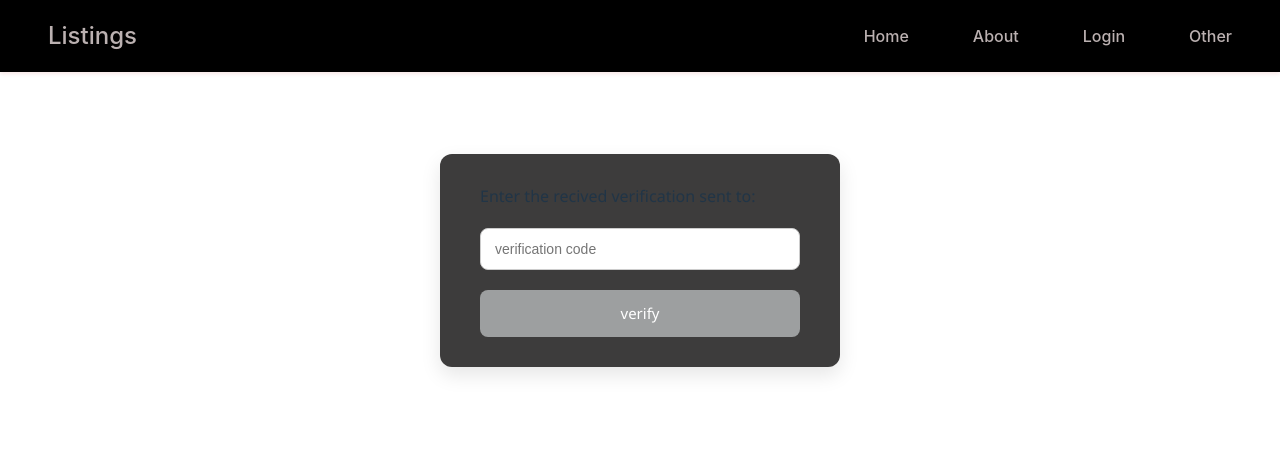
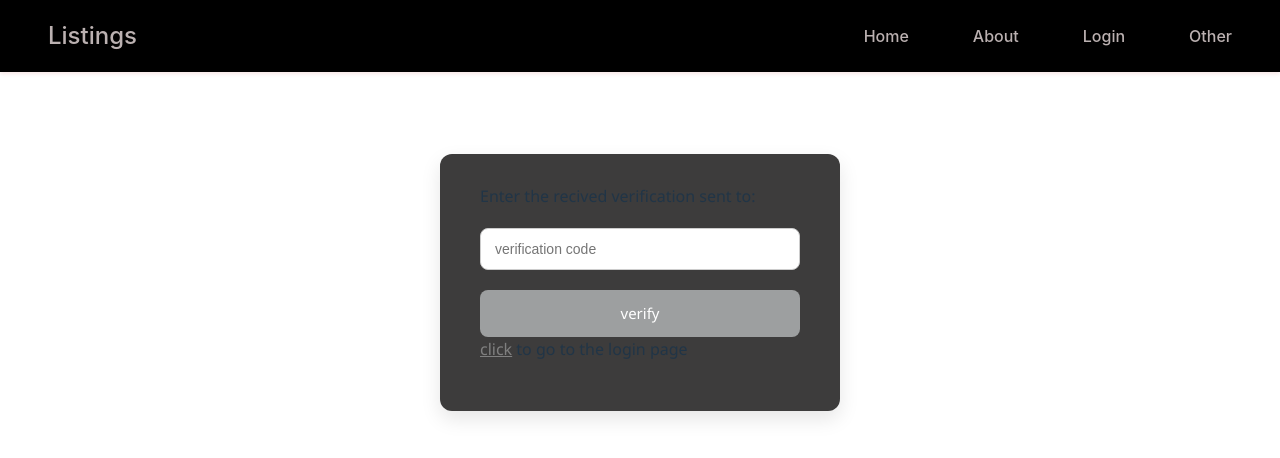
Before and after one commit to Gayuth-W/RentalApplication-frontend, a React (Vite) app: page /verify in a window 1280 px wide. Shown: the top 458 px of the page. Built offline with nearby package versions, Linux system fonts and the light colour scheme.

Commit message:
bug: fix the issues in the signup and verify pages

```diff
--- a/src/pages/Verify.jsx
+++ b/src/pages/Verify.jsx
@@ -6,7 +6,7 @@ import "../css/LoginSignup.css"
 
 function Verify(){
   const navigate=useNavigate();
-  const [code, setCode]=useState("");
+  const [verificationCode, setVerificationCode]=useState("");
   const [email, setEmail]=useState("");
 
   const handleVerify= async()=>{
@@ -16,6 +16,8 @@ function Verify(){
           verificationCode
         });
         alert("verified successfully!");
+        navigate("/login-signup")
+        console.log(response)
     }catch(err){
       console.log("error: "+err)
     }
@@ -32,13 +34,21 @@ function Verify(){
         {"Enter the recived verification sent to: "+email}
       </p>
       <div className="input">
-        <input type="text" placeholder="verification code" value={code}
-        onChange={(e) => setCode(e.target.value)}></input>
+        <input type="text" placeholder="verification code" value={verificationCode}
+        onChange={(e) => setVerificationCode(e.target.value)}></input>
       </div>
 
       <div className="verify-container">
         <div className="submit" onClick={handleVerify}>verify</div>
       </div>
+      <p>
+        <span
+          style={{ color: "gray", cursor: "pointer", textDecoration: "underline" }}
+          onClick={() => navigate("/login-signup")}
+        >
+          click
+        </span> to go to the login page
+      </p>
     </div>
   );
 }
```
